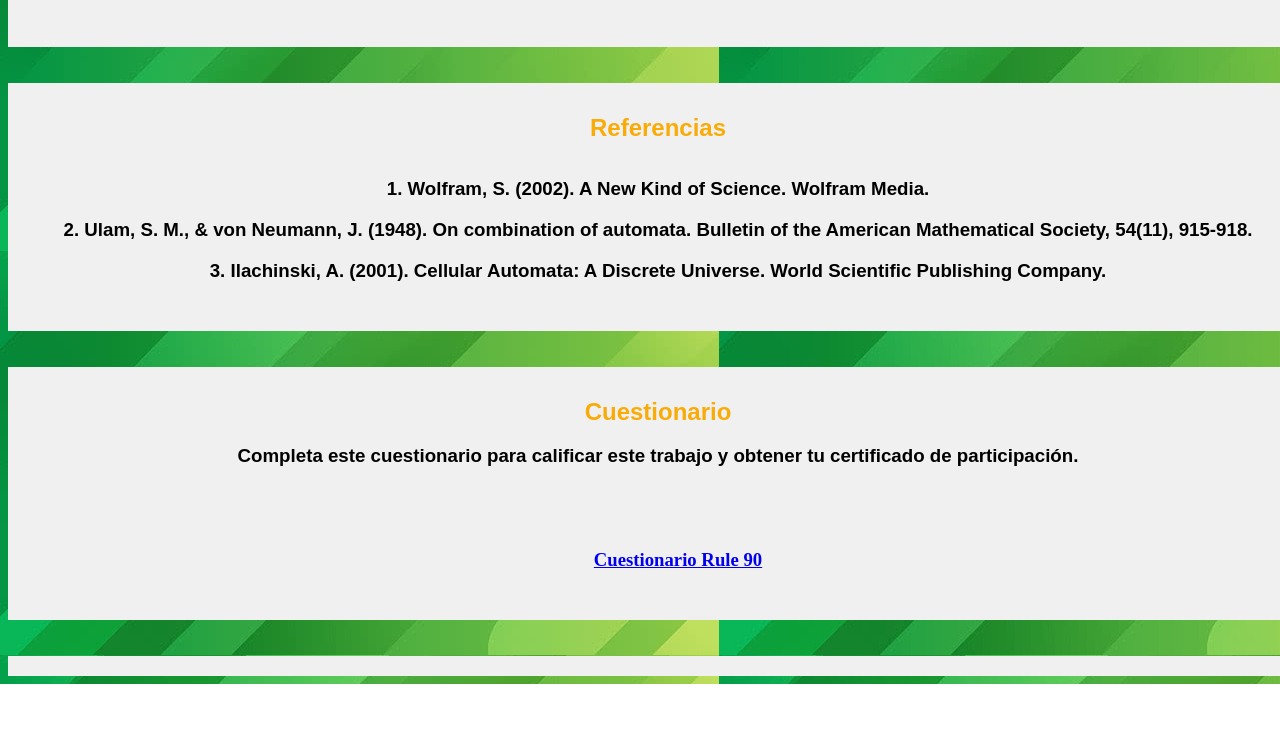
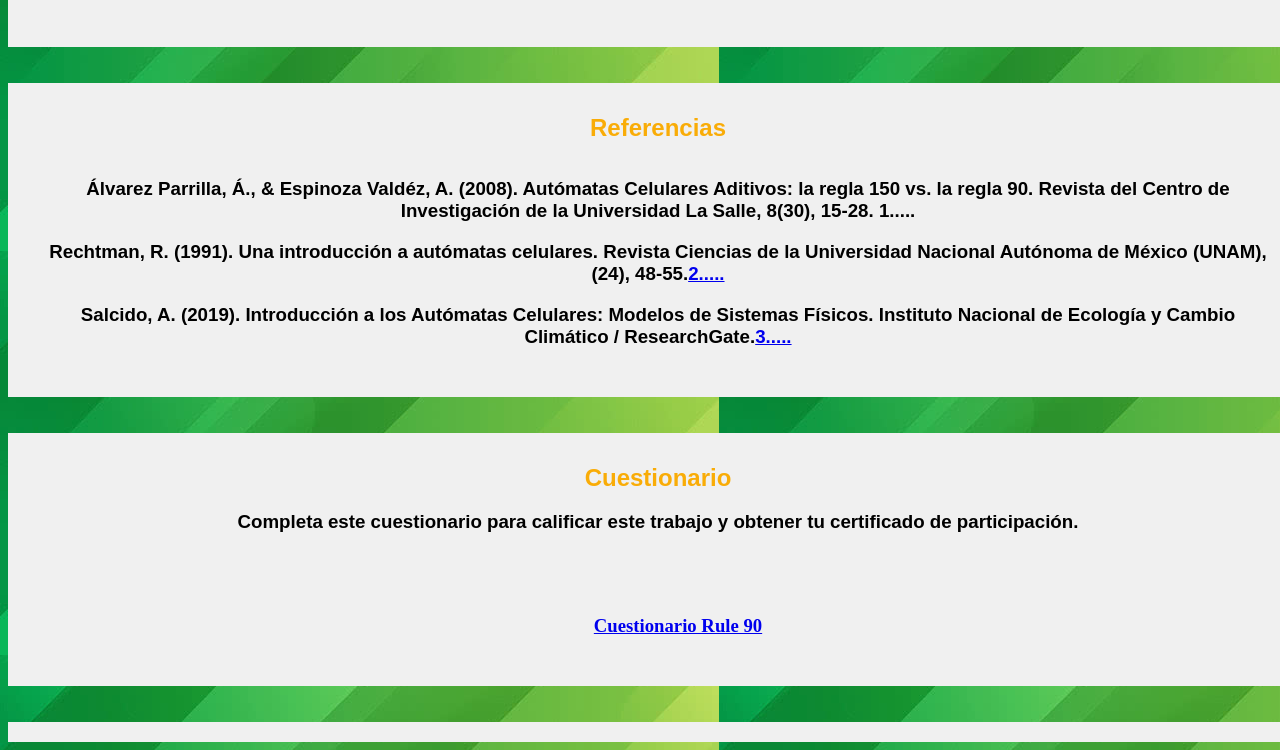
Before and after one commit to jonn-zx/paginas, a plain HTML site: page index.html in a window 1280 px wide. Shown: the part 2173-2923 px from the top of the page. Before the commit the page ends 2857 px from the top, so only its background shows below. Drawn offline with Linux system fonts and the light colour scheme.

Commit message:
Restore index.html with original content

```diff
--- a/index.html
+++ b/index.html
@@ -131,9 +131,9 @@ height="0" width="0" style="display:none;visibility:hidden"></iframe></noscript>
             <tr>
                 <td align="center" valign="middle" bgcolor="f0f0f0" bordercolor="f0f0f0">
                     <h2>Referencias</h2><br>
-                    <h3><p>1. Wolfram, S. (2002). A New Kind of Science. Wolfram Media.</p>
-                    <p>2. Ulam, S. M., & von Neumann, J. (1948). On combination of automata. Bulletin of the American Mathematical Society, 54(11), 915-918.</p>
-                    <p>3. Ilachinski, A. (2001). Cellular Automata: A Discrete Universe. World Scientific Publishing Company.</p>
+                    <h3><p>Álvarez Parrilla, Á., & Espinoza Valdéz, A. (2008). Autómatas Celulares Aditivos: la regla 150 vs. la regla 90. Revista del Centro de Investigación de la Universidad La Salle, 8(30), 15-28. <a href="https://www.redalyc.org/pdf/342/34283002.pdf"></a>1.....</p>
+                    <p>Rechtman, R. (1991). Una introducción a autómatas celulares. Revista Ciencias de la Universidad Nacional Autónoma de México (UNAM), (24), 48-55.<a href="https://www.revistacienciasunam.com/es/172-revistas/revista-ciencias-24/1572-una-introducci%C3%B3n-a-aut%C3%B3matas-celulares.html">2.....</a></p>
+                    <p>Salcido, A. (2019). Introducción a los Autómatas Celulares: Modelos de Sistemas Físicos. Instituto Nacional de Ecología y Cambio Climático / ResearchGate.<a href="https://www.researchgate.net/profile/Alejandro-Salcido-2/publication/339439008_Introduccion_a_los_Automatas_Celulares_Modelos_de_Sistemas_Fisicos/links/5e766dbe4585157b9a51297d/Introduccion-a-los-Automatas-Celulares-Modelos-de-Sistemas-Fisicos.pdf">3.....</a></p>
                 </td>
             </tr>
         </table>
```
